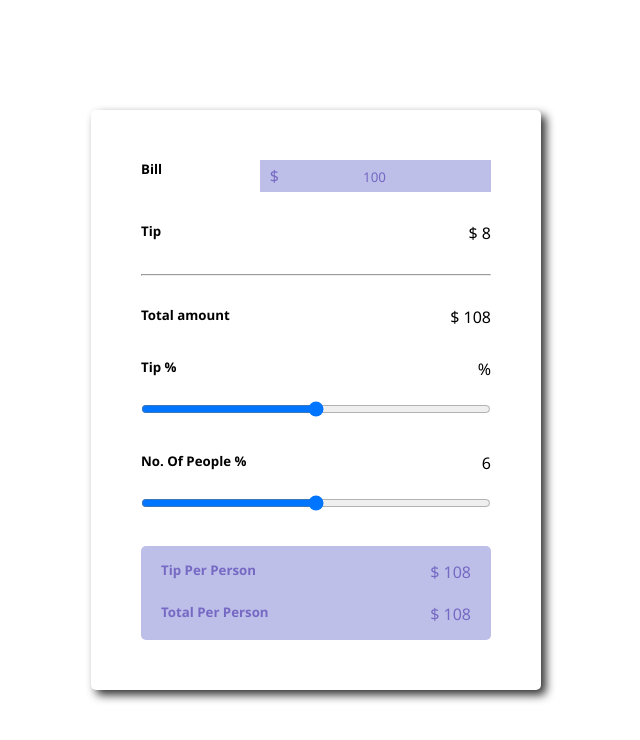
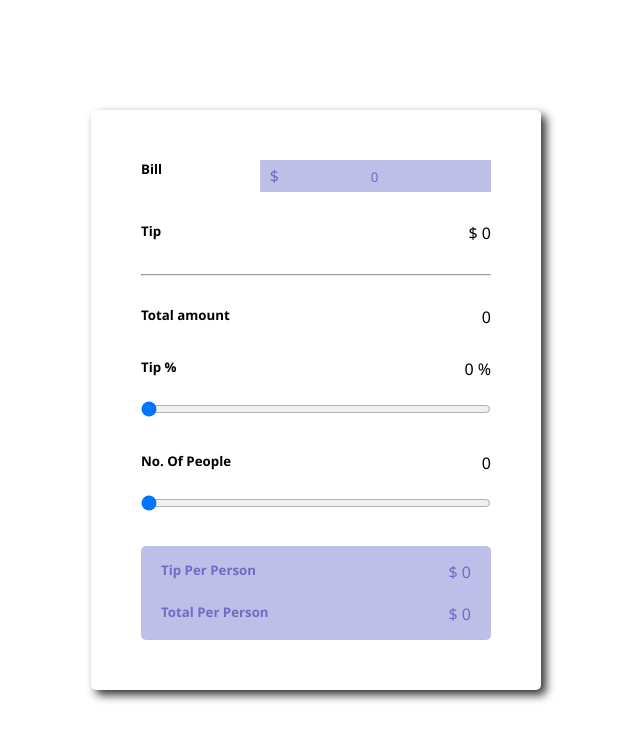
Before and after one commit to splach-coder/Bill-Receipt, a website: page index.html in a window 1280 px wide. Shown: the whole page, without its empty margins (324-964 px from the left). Drawn offline with nearby package versions, Linux system fonts and the light colour scheme.

Commit message:
set up the init func

```diff
--- a/index.html
+++ b/index.html
@@ -38,7 +38,7 @@
       </div>
       <div class="people-scroll">
         <div class="upper">
-          <h5>No. Of People %</h5>
+          <h5>No. Of People</h5>
           <div class="value" id="persons">6</div>
         </div>
         <div class="lower">
--- a/script.js
+++ b/script.js
@@ -2,6 +2,8 @@ $(document).ready(function () {
 
     // numbers of persons
     var numberPersons = 0;
+
+    init();
 
     //on change the value of the price
     $("#price").change(function () {
@@ -39,11 +41,23 @@ $(document).ready(function () {
         return result;
     }
 
-    function total(){
+    function total() {
         const res = calculateTotal() / numberPersons;
         const res_tip = parseFloat($("#tip").text()) / numberPersons;
 
         $("#each-tip").text(res_tip);
         $("#each-person").text(res);
     }
+
+    function init() {
+        $("#each-tip").text(0);
+        $("#each-person").text(0);
+        $("#price").val(0);
+        $("#tip-amount").val(0);
+        $("#tip").text(0);
+        $("#tip_value").text(0);
+        $("#persons").text(0);
+        $("#people-amount").val(0);
+        $("#total_price").text(0);
+    }
 })
```
